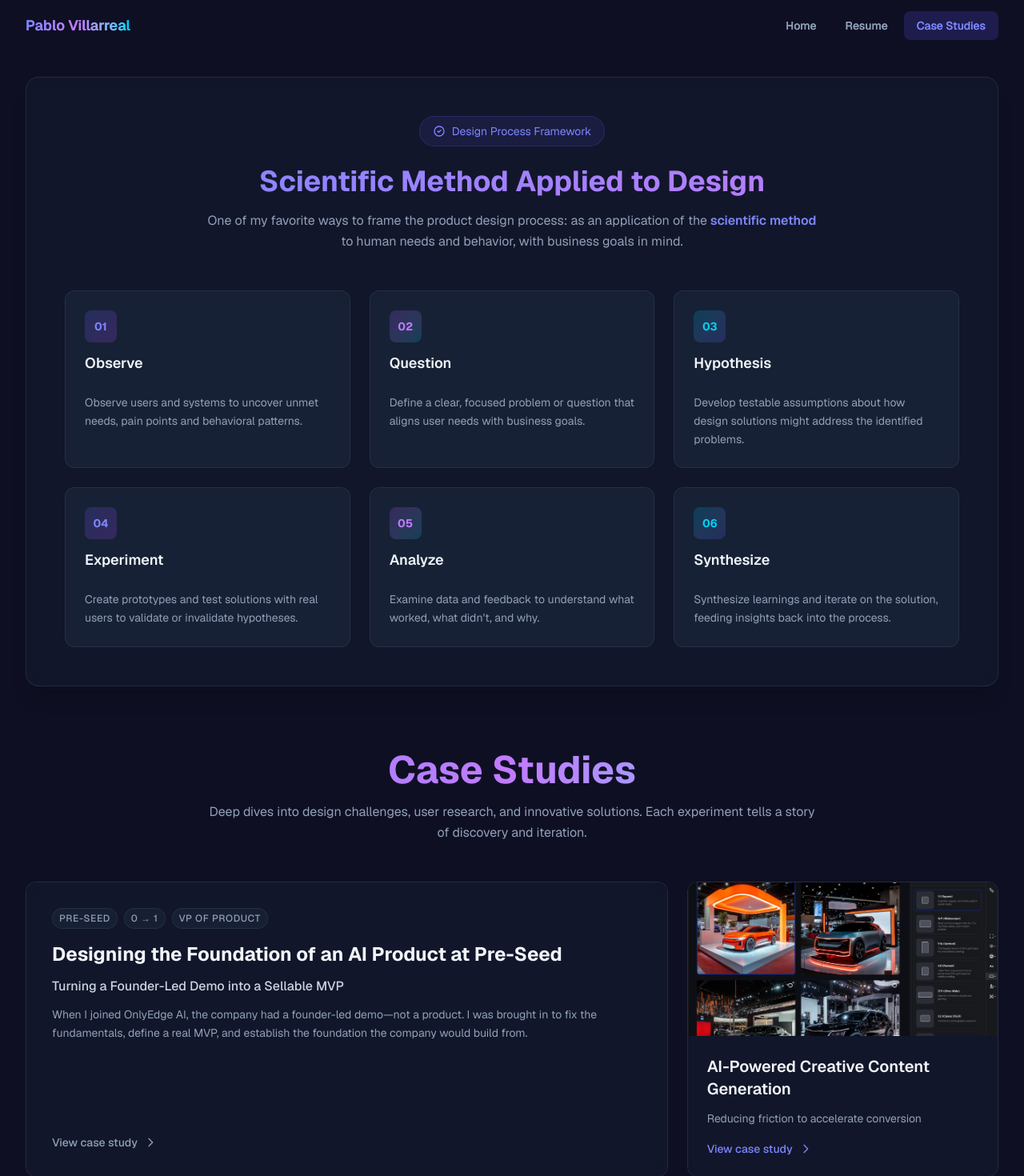
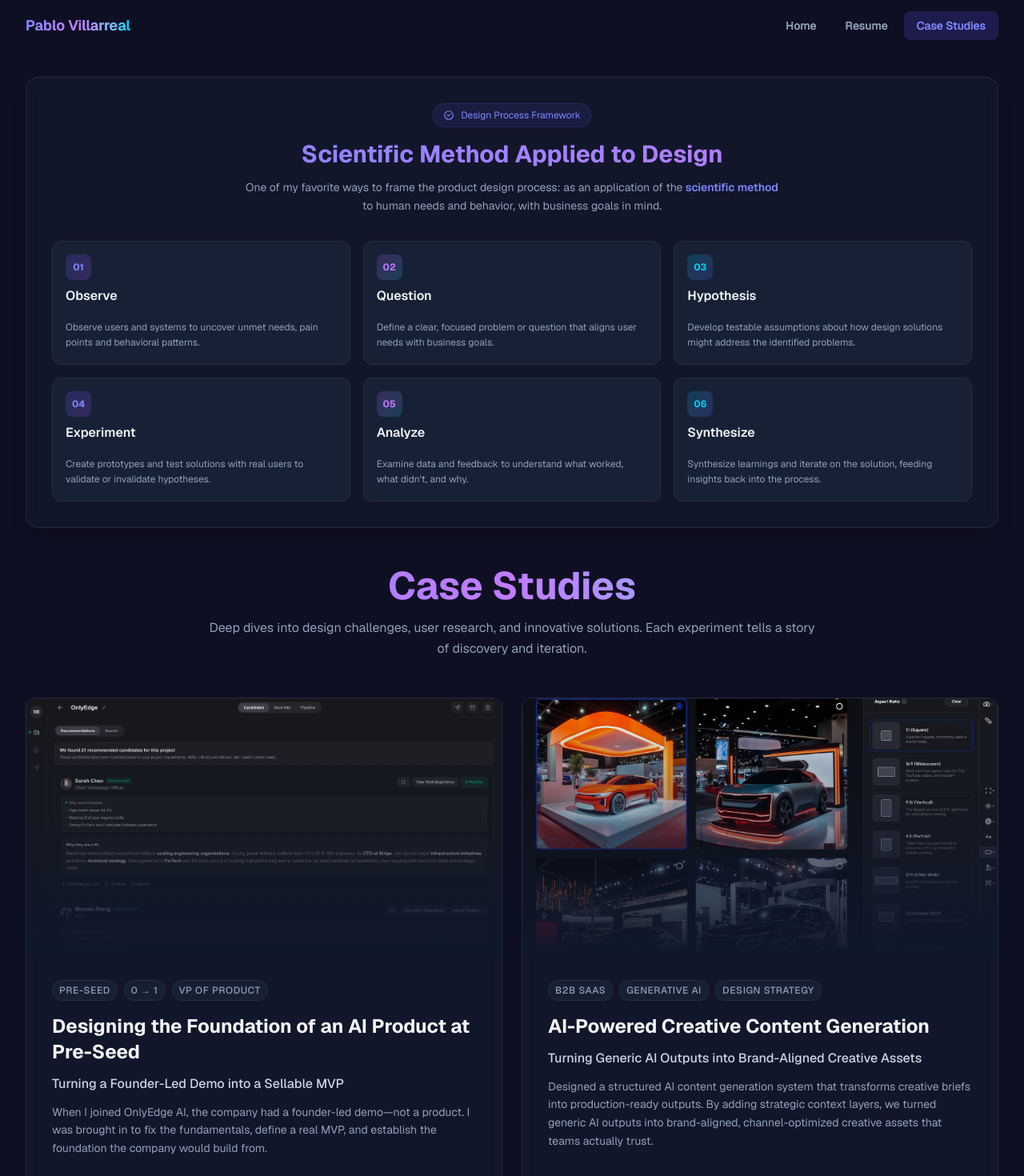
Before and after one commit to Alkemiist/pablo-portfolio, a Next.js app: page /case-studies in a window 1280 px wide. Shown: the top 1470 px of the page at 80% size. Built offline with nearby package versions, Linux system fonts and the light colour scheme.

Commit message:
updates on home

```diff
--- a/app/case-studies/page.tsx
+++ b/app/case-studies/page.tsx
@@ -36,19 +36,19 @@ export default function CaseStudies() {
           </div> */}
 
           {/* Process Flow Map */}
-          <div className="mb-20">
-            <div className="bg-slate-800/30 backdrop-blur-sm border border-slate-700/50 rounded-2xl p-8 lg:p-12 shadow-xl">
-              <div className="text-center mb-12">
-                <div className="inline-flex items-center gap-2 px-4 py-2 rounded-full bg-indigo-500/10 border border-indigo-500/20 text-sm text-indigo-400 mb-6">
-                  <svg className="w-4 h-4" fill="none" viewBox="0 0 24 24" stroke="currentColor">
+          <div className="mb-12">
+            <div className="bg-slate-800/30 backdrop-blur-sm border border-slate-700/50 rounded-2xl p-6 lg:p-8 shadow-xl">
+              <div className="text-center mb-8">
+                <div className="inline-flex items-center gap-2 px-3 py-1.5 rounded-full bg-indigo-500/10 border border-indigo-500/20 text-xs text-indigo-400 mb-4">
+                  <svg className="w-3.5 h-3.5" fill="none" viewBox="0 0 24 24" stroke="currentColor">
                     <path strokeLinecap="round" strokeLinejoin="round" strokeWidth={2} d="M9 12l2 2 4-4m6 2a9 9 0 11-18 0 9 9 0 0118 0z" />
                   </svg>
                   <span>Design Process Framework</span>
                 </div>
-                <h2 className="text-3xl lg:text-4xl font-bold mb-4 bg-gradient-to-r from-indigo-400 to-purple-400 bg-clip-text text-transparent">
+                <h2 className="text-2xl lg:text-3xl font-bold mb-3 bg-gradient-to-r from-indigo-400 to-purple-400 bg-clip-text text-transparent">
                   Scientific Method Applied to Design
                 </h2>
-                <p className="text-slate-400 text-base max-w-3xl mx-auto leading-relaxed">
+                <p className="text-slate-400 text-sm max-w-2xl mx-auto leading-relaxed">
                   One of my favorite ways to frame the product design process: as an application of the
                   <span className="text-indigo-400 font-semibold"> scientific method</span> to human needs and behavior,
                   with business goals in mind.
@@ -57,17 +57,17 @@ export default function CaseStudies() {
 
               {/* Flow Diagram */}
               <div className="relative">
-                <div className="grid grid-cols-1 md:grid-cols-2 lg:grid-cols-3 gap-6">
+                <div className="grid grid-cols-1 md:grid-cols-2 lg:grid-cols-3 gap-4">
                   {/* Step 1: Observe */}
                   <div className="group h-full">
-                    <div className="bg-slate-800/50 border border-slate-700/50 p-6 h-full rounded-xl hover:border-indigo-500/50 hover:shadow-lg hover:shadow-indigo-500/10 transition-all duration-300 flex flex-col backdrop-blur-sm">
-                      <div className="mb-4">
-                        <div className="inline-flex items-center justify-center w-10 h-10 rounded-lg bg-gradient-to-br from-indigo-500/20 to-purple-500/20 text-indigo-400 font-bold text-sm mb-3">
+                    <div className="bg-slate-800/50 border border-slate-700/50 p-4 h-full rounded-xl hover:border-indigo-500/50 hover:shadow-lg hover:shadow-indigo-500/10 transition-all duration-300 flex flex-col backdrop-blur-sm">
+                      <div className="mb-3">
+                        <div className="inline-flex items-center justify-center w-8 h-8 rounded-lg bg-gradient-to-br from-indigo-500/20 to-purple-500/20 text-indigo-400 font-bold text-xs mb-2">
                           01
                         </div>
-                        <h3 className="text-lg font-semibold text-slate-100 mb-2">Observe</h3>
+                        <h3 className="text-base font-semibold text-slate-100 mb-1.5">Observe</h3>
                       </div>
-                      <div className="text-slate-400 text-sm leading-relaxed grow">
+                      <div className="text-slate-400 text-xs leading-relaxed grow">
                         Observe users and systems to uncover unmet needs, pain points and behavioral patterns.
                       </div>
                     </div>
@@ -75,14 +75,14 @@ export default function CaseStudies() {
 
                   {/* Step 2: Ask Questions */}
                   <div className="group h-full">
-                    <div className="bg-slate-800/50 border border-slate-700/50 p-6 h-full rounded-xl hover:border-purple-500/50 hover:shadow-lg hover:shadow-purple-500/10 transition-all duration-300 flex flex-col backdrop-blur-sm">
-                      <div className="mb-4">
-                        <div className="inline-flex items-center justify-center w-10 h-10 rounded-lg bg-gradient-to-br from-purple-500/20 to-cyan-500/20 text-purple-400 font-bold text-sm mb-3">
+                    <div className="bg-slate-800/50 border border-slate-700/50 p-4 h-full rounded-xl hover:border-purple-500/50 hover:shadow-lg hover:shadow-purple-500/10 transition-all duration-300 flex flex-col backdrop-blur-sm">
+                      <div className="mb-3">
+                        <div className="inline-flex items-center justify-center w-8 h-8 rounded-lg bg-gradient-to-br from-purple-500/20 to-cyan-500/20 text-purple-400 font-bold text-xs mb-2">
                           02
                         </div>
-                        <h3 className="text-lg font-semibold text-slate-100 mb-2">Question</h3>
+                        <h3 className="text-base font-semibold text-slate-100 mb-1.5">Question</h3>
                       </div>
-                      <div className="text-slate-400 text-sm leading-relaxed grow">
+                      <div className="text-slate-400 text-xs leading-relaxed grow">
                         Define a clear, focused problem or question that aligns user needs with business goals.
                       </div>
                     </div>
@@ -90,14 +90,14 @@ export default function CaseStudies() {
 
                   {/* Step 3: Form Hypothesis */}
                   <div className="group h-full">
-                    <div className="bg-slate-800/50 border border-slate-700/50 p-6 h-full rounded-xl hover:border-cyan-500/50 hover:shadow-lg hover:shadow-cyan-500/10 transition-all duration-300 flex flex-col backdrop-blur-sm">
-                      <div className="mb-4">
-                        <div className="inline-flex items-center justify-center w-10 h-10 rounded-lg bg-gradient-to-br from-cyan-500/20 to-indigo-500/20 text-cyan-400 font-bold text-sm mb-3">
+                    <div className="bg-slate-800/50 border border-slate-700/50 p-4 h-full rounded-xl hover:border-cyan-500/50 hover:shadow-lg hover:shadow-cyan-500/10 transition-all duration-300 flex flex-col backdrop-blur-sm">
+                      <div className="mb-3">
+                        <div className="inline-flex items-center justify-center w-8 h-8 rounded-lg bg-gradient-to-br from-cyan-500/20 to-indigo-500/20 text-cyan-400 font-bold text-xs mb-2">
                           03
                         </div>
-                        <h3 className="text-lg font-semibold text-slate-100 mb-2">Hypothesis</h3>
+                        <h3 className="text-base font-semibold text-slate-100 mb-1.5">Hypothesis</h3>
                       </div>
-                      <div className="text-slate-400 text-sm leading-relaxed grow">
+                      <div className="text-slate-400 text-xs leading-relaxed grow">
                         Develop testable assumptions about how design solutions might address the identified problems.
                       </div>
                     </div>
@@ -105,14 +105,14 @@ export default function CaseStudies() {
 
                   {/* Step 4: Experiment */}
                   <div className="group h-full">
-                    <div className="bg-slate-800/50 border border-slate-700/50 p-6 h-full rounded-xl hover:border-indigo-500/50 hover:shadow-lg hover:shadow-indigo-500/10 transition-all duration-300 flex flex-col backdrop-blur-sm">
-                      <div className="mb-4">
-                        <div className="inline-flex items-center justify-center w-10 h-10 rounded-lg bg-gradient-to-br from-indigo-500/20 to-purple-500/20 text-indigo-400 font-bold text-sm mb-3">
+                    <div className="bg-slate-800/50 border border-slate-700/50 p-4 h-full rounded-xl hover:border-indigo-500/50 hover:shadow-lg hover:shadow-indigo-500/10 transition-all duration-300 flex flex-col backdrop-blur-sm">
+                      <div className="mb-3">
+                        <div className="inline-flex items-center justify-center w-8 h-8 rounded-lg bg-gradient-to-br from-indigo-500/20 to-purple-500/20 text-indigo-400 font-bold text-xs mb-2">
                           04
                         </div>
-                        <h3 className="text-lg font-semibold text-slate-100 mb-2">Experiment</h3>
+                        <h3 className="text-base font-semibold text-slate-100 mb-1.5">Experiment</h3>
                       </div>
-                      <div className="text-slate-400 text-sm leading-relaxed grow">
+                      <div className="text-slate-400 text-xs leading-relaxed grow">
                         Create prototypes and test solutions with real users to validate or invalidate hypotheses.
                       </div>
                     </div>
@@ -120,14 +120,14 @@ export default function CaseStudies() {
 
                   {/* Step 5: Analyze */}
                   <div className="group h-full">
-                    <div className="bg-slate-800/50 border border-slate-700/50 p-6 h-full rounded-xl hover:border-purple-500/50 hover:shadow-lg hover:shadow-purple-500/10 transition-all duration-300 flex flex-col backdrop-blur-sm">
-                      <div className="mb-4">
-                        <div className="inline-flex items-center justify-center w-10 h-10 rounded-lg bg-gradient-to-br from-purple-500/20 to-cyan-500/20 text-purple-400 font-bold text-sm mb-3">
+                    <div className="bg-slate-800/50 border border-slate-700/50 p-4 h-full rounded-xl hover:border-purple-500/50 hover:shadow-lg hover:shadow-purple-500/10 transition-all duration-300 flex flex-col backdrop-blur-sm">
+                      <div className="mb-3">
+                        <div className="inline-flex items-center justify-center w-8 h-8 rounded-lg bg-gradient-to-br from-purple-500/20 to-cyan-500/20 text-purple-400 font-bold text-xs mb-2">
                           05
                         </div>
-                        <h3 className="text-lg font-semibold text-slate-100 mb-2">Analyze</h3>
+                        <h3 className="text-base font-semibold text-slate-100 mb-1.5">Analyze</h3>
                       </div>
-                      <div className="text-slate-400 text-sm leading-relaxed grow">
+                      <div className="text-slate-400 text-xs leading-relaxed grow">
                         Examine data and feedback to understand what worked, what didn't, and why.
                       </div>
                     </div>
@@ -135,14 +135,14 @@ export default function CaseStudies() {
 
                   {/* Step 6: Draw Conclusions */}
                   <div className="group h-full">
-                    <div className="bg-slate-800/50 border border-slate-700/50 p-6 h-full rounded-xl hover:border-cyan-500/50 hover:shadow-lg hover:shadow-cyan-500/10 transition-all duration-300 flex flex-col backdrop-blur-sm">
-                      <div className="mb-4">
-                        <div className="inline-flex items-center justify-center w-10 h-10 rounded-lg bg-gradient-to-br from-cyan-500/20 to-indigo-500/20 text-cyan-400 font-bold text-sm mb-3">
+                    <div className="bg-slate-800/50 border border-slate-700/50 p-4 h-full rounded-xl hover:border-cyan-500/50 hover:shadow-lg hover:shadow-cyan-500/10 transition-all duration-300 flex flex-col backdrop-blur-sm">
+                      <div className="mb-3">
+                        <div className="inline-flex items-center justify-center w-8 h-8 rounded-lg bg-gradient-to-br from-cyan-500/20 to-indigo-500/20 text-cyan-400 font-bold text-xs mb-2">
                           06
                         </div>
-                        <h3 className="text-lg font-semibold text-slate-100 mb-2">Synthesize</h3>
+                        <h3 className="text-base font-semibold text-slate-100 mb-1.5">Synthesize</h3>
                       </div>
-                      <div className="text-slate-400 text-sm leading-relaxed grow">
+                      <div className="text-slate-400 text-xs leading-relaxed grow">
                         Synthesize learnings and iterate on the solution, feeding insights back into the process.
                       </div>
                     </div>
@@ -180,13 +180,25 @@ export default function CaseStudies() {
               </p>
             </div>
 
-            <div className="grid grid-cols-1 md:grid-cols-2 lg:grid-cols-3 gap-6">
+            <div className="grid grid-cols-1 lg:grid-cols-2 gap-6">
               {/* Featured: OnlyEdge AI - VP of Product / Founder Designer Case Study */}
               <Link
                 href="/case-studies/onlyedge-ai"
-                className="group block focus:outline-none focus-visible:ring-2 focus-visible:ring-slate-500 focus-visible:ring-offset-2 focus-visible:ring-offset-[#0f0f23] rounded-xl overflow-hidden md:col-span-2 lg:col-span-2"
+                className="group block focus:outline-none focus-visible:ring-2 focus-visible:ring-indigo-500 focus-visible:ring-offset-2 focus-visible:ring-offset-[#0f0f23] rounded-xl overflow-hidden"
               >
-                <div className="bg-slate-800/30 backdrop-blur-sm border border-slate-700/50 rounded-xl overflow-hidden hover:border-slate-600 hover:shadow-xl hover:shadow-slate-900/20 transition-all duration-300 h-full flex flex-col">
+                <div className="bg-slate-800/30 backdrop-blur-sm border border-slate-700/50 rounded-xl overflow-hidden hover:border-indigo-500/50 hover:shadow-xl hover:shadow-indigo-500/10 transition-all duration-300 h-full flex flex-col">
+                  {/* Hero Image */}
+                  <div className="h-64 md:h-80 relative overflow-hidden bg-slate-900/50">
+                    <Image
+                      src="/recommendations.png"
+                      alt="OnlyEdge AI - Context-driven recommendations interface"
+                      fill
+                      className="object-cover object-top group-hover:scale-105 transition-transform duration-500"
+                    />
+                    {/* Gradient overlay for better text readability */}
+                    <div className="absolute inset-0 bg-gradient-to-t from-slate-900 via-slate-900/40 to-transparent"></div>
+                  </div>
+
                   <div className="p-8 flex-1 flex flex-col">
                     <div className="flex flex-wrap gap-2 mb-4">
                       <span className="px-2 py-1 text-xs font-medium uppercase tracking-wider bg-slate-800/50 text-slate-400 border border-slate-700/50 rounded-full">
@@ -199,7 +211,7 @@ export default function CaseStudies() {
                         VP of Product
                       </span>
                     </div>
-                    <h3 className="text-2xl font-bold text-slate-100 mb-3 group-hover:text-slate-50 transition-colors">
+                    <h3 className="text-2xl font-bold text-slate-100 mb-3 group-hover:text-indigo-400 transition-colors">
                       Designing the Foundation of an AI Product at Pre-Seed
                     </h3>
                     <p className="text-slate-300 font-medium mb-3">
@@ -208,7 +220,7 @@ export default function CaseStudies() {
                     <p className="text-slate-400 text-sm leading-relaxed mb-6 flex-grow">
                       When I joined OnlyEdge AI, the company had a founder-led demo—not a product. I was brought in to fix the fundamentals, define a real MVP, and establish the foundation the company would build from.
                     </p>
-                    <div className="flex items-center text-slate-400 group-hover:text-slate-200 text-sm font-medium transition-colors">
+                    <div className="flex items-center text-indigo-400 text-sm font-medium">
                       <span>View case study</span>
                       <svg className="w-4 h-4 ml-2 group-hover:translate-x-1 transition-transform" fill="none" viewBox="0 0 24 24" stroke="currentColor">
                         <path strokeLinecap="round" strokeLinejoin="round" strokeWidth={2} d="M9 5l7 7-7 7" />
@@ -225,7 +237,8 @@ export default function CaseStudies() {
                   className="group block focus:outline-none focus-visible:ring-2 focus-visible:ring-indigo-500 focus-visible:ring-offset-2 focus-visible:ring-offset-[#0f0f23] rounded-xl overflow-hidden"
                 >
                   <div className="bg-slate-800/30 backdrop-blur-sm border border-slate-700/50 rounded-xl overflow-hidden hover:border-indigo-500/50 hover:shadow-xl hover:shadow-indigo-500/10 transition-all duration-300 h-full flex flex-col">
-                    <div className={`h-48 ${index === 0 ? 'relative' : study.preview.gradientClass} flex items-center justify-center overflow-hidden`}>
+                    {/* Hero Image */}
+                    <div className="h-64 md:h-80 relative overflow-hidden bg-slate-900/50">
                       {index === 0 ? (
                         <Image
                           src="/god-flow.png"
@@ -234,19 +247,53 @@ export default function CaseStudies() {
                           className="object-cover group-hover:scale-105 transition-transform duration-500"
                         />
                       ) : (
-                        <div className="text-center text-white">
-                          <div className="text-5xl mb-2 group-hover:scale-110 transition-transform duration-300">{study.preview.icon}</div>
+                        <div className={`absolute inset-0 ${study.preview.gradientClass} flex items-center justify-center`}>
+                          <div className="text-center text-white">
+                            <div className="text-6xl mb-2 group-hover:scale-110 transition-transform duration-300">{study.preview.icon}</div>
+                          </div>
                         </div>
                       )}
+                      {/* Gradient overlay for better text readability */}
+                      <div className="absolute inset-0 bg-gradient-to-t from-slate-900 via-slate-900/40 to-transparent"></div>
                     </div>
 
-                    <div className="p-6 flex-1 flex flex-col">
-                      <h3 className="text-xl font-semibold text-slate-100 mb-3 group-hover:text-indigo-400 transition-colors">
-                        {index === 0 ? 'AI-Powered Creative Content Generation' : study.title}
-                      </h3>
-                      <p className="text-slate-400 text-sm leading-relaxed mb-4 flex-grow">
-                        {study.subtitle}
-                      </p>
+                    <div className="p-8 flex-1 flex flex-col">
+                      {index === 0 ? (
+                        <>
+                          <div className="flex flex-wrap gap-2 mb-4">
+                            <span className="px-2 py-1 text-xs font-medium uppercase tracking-wider bg-slate-800/50 text-slate-400 border border-slate-700/50 rounded-full">
+                              B2B SaaS
+                            </span>
+                            <span className="px-2 py-1 text-xs font-medium uppercase tracking-wider bg-slate-800/50 text-slate-400 border border-slate-700/50 rounded-full">
+                              Generative AI
+                            </span>
+                            <span className="px-2 py-1 text-xs font-medium uppercase tracking-wider bg-slate-800/50 text-slate-400 border border-slate-700/50 rounded-full">
+                              Design Strategy
+                            </span>
+                          </div>
+                          <h3 className="text-2xl font-bold text-slate-100 mb-3 group-hover:text-indigo-400 transition-colors">
+                            AI-Powered Creative Content Generation
+                          </h3>
+                          <p className="text-slate-300 font-medium mb-3">
+                            Turning Generic AI Outputs into Brand-Aligned Creative Assets
+                          </p>
+                          <p className="text-slate-400 text-sm leading-relaxed mb-6 flex-grow">
+                            Designed a structured AI content generation system that transforms creative briefs into production-ready outputs. By adding strategic context layers, we turned generic AI outputs into brand-aligned, channel-optimized creative assets that teams actually trust.
+                          </p>
+                        </>
+                      ) : (
+                        <>
+                          <h3 className="text-2xl font-bold text-slate-100 mb-3 group-hover:text-indigo-400 transition-colors">
+                            {study.title}
+                          </h3>
+                          <p className="text-slate-300 font-medium mb-3">
+                            {study.subtitle}
+                          </p>
+                          <p className="text-slate-400 text-sm leading-relaxed mb-6 flex-grow">
+                            {study.summary}
+                          </p>
+                        </>
+                      )}
                       <div className="flex items-center text-indigo-400 text-sm font-medium">
                         <span>View case study</span>
                         <svg className="w-4 h-4 ml-2 group-hover:translate-x-1 transition-transform" fill="none" viewBox="0 0 24 24" stroke="currentColor">
```
Also changed, not shown: app/page.tsx (+6 -10 lines).
